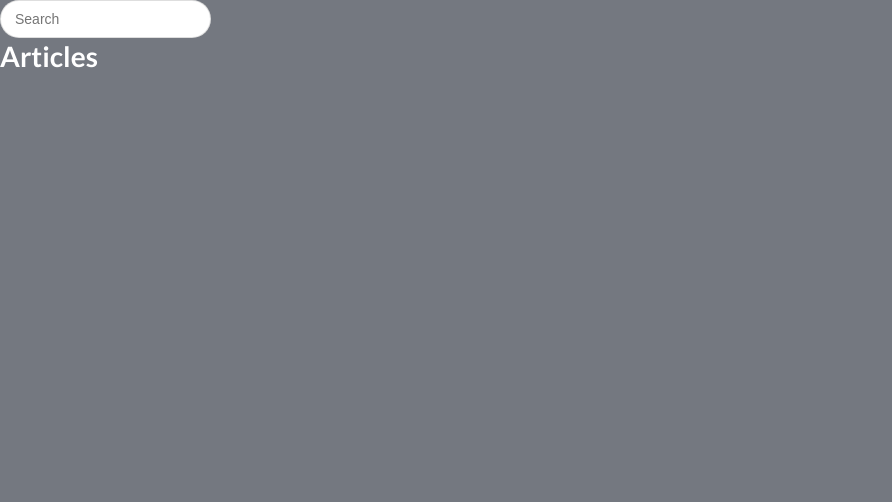
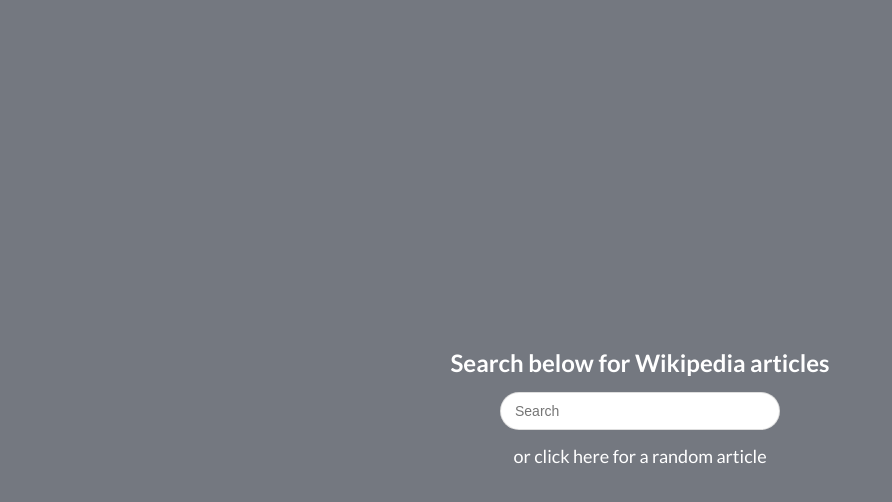
Before and after one commit to tengen14/Wikipedia-Viewer, a React (Create React App) app: page / in a window 1280 px wide. Shown: the top 502 px of the page, without its empty margins (0-892 px from the left). Built offline with nearby package versions, Linux system fonts and the light colour scheme.

Commit message:
Add 'random article search' and format search bar and headers

```diff
--- a/src/components/App.js
+++ b/src/components/App.js
@@ -27,11 +27,26 @@
   render() {
     return (
       <div>
-        <SearchBar onSubmit={this.onSearchSubmit} />
-        <ArticleList articles={this.state.articles}/>
+        <div id="outer">
+          <div id="middle">
+            <div id="inner">
+              <h1>Search below for Wikipedia articles</h1>
+              <SearchBar onSubmit={this.onSearchSubmit} />
+              <a id="random-search"
+                href="https://en.wikipedia.org/wiki/Special:Random"
+                target="_blank"
+              >
+                or click here for a random article
+              </a>
+            </div>
+          </div>
+        </div>
+        <ArticleList articles={this.state.articles} />
       </div>
     );
   }
 }
 
 export default App;
+
+//style searchbar to center viewport
--- a/src/components/ArticleCard.js
+++ b/src/components/ArticleCard.js
@@ -4,11 +4,13 @@
 const ArticleCard = props => {
   return (
     <div>
-        <div class="ui segment">
-            <h2 class="ui left floated header">{props.title}</h2>
-            <div class="ui clearing divider"></div>
-            <p>{props.snippet}</p>
+      <a href={`https://en.wikipedia.org/?curid=${props.pageid}`} target="_blank">
+        <div className="ui segment">
+          <h2 className="ui left floated header">{props.title}</h2>
+          <div className="ui clearing divider"></div>
+          <p>{props.snippet}</p>
         </div>
+      </a>
     </div>
   );
 };
--- a/src/components/ArticleList.js
+++ b/src/components/ArticleList.js
@@ -21,7 +21,6 @@
   render() {
     return (
       <div>
-        <h1>Articles</h1>
         <ul>{this.getIds()}</ul>
       </div>
     );
--- a/src/components/SearchBar.js
+++ b/src/components/SearchBar.js
@@ -17,7 +17,7 @@
         <form onSubmit={this.onSubmitForm}>
           <div className="ui search">
             <input
-              class="prompt"
+              className="prompt"
               type="text"
               placeholder="Search"
               value={this.state.term}
--- a/src/styles/ArticleCard.css
+++ b/src/styles/ArticleCard.css
@@ -5,6 +5,7 @@
   position: relative;
   margin: auto !important;
   margin-bottom: 60px !important;
+  top: 500px;
   background-color:#505257;
   color: white;
 }
@@ -22,21 +23,44 @@
     font-size: 16px;
 }
 
-hr {
-    color: black;
-}
-
-/* Search Bar Styling */
-
-.ui.search > .prompt {
-}
-
-/* Body styling */
-
+/* Body and Search Bar styling */
 body {
     background-color: #747880;
 }
 
 h1 {
     color: white;
+    font-size: 24px;
 }
+
+#random-search {
+    font-size: 18px;
+    position: relative;
+    top: 16px;
+    color: white;
+}
+
+.ui.search > .prompt {
+    width: 70%;
+}
+
+ #outer {
+    display: table;
+    position: absolute;
+    top: 0;
+    left: 0;
+    height: 100%;
+    width: 100%;
+    text-align: center;
+  }
+
+  #middle {
+    display: table-cell;
+    vertical-align: middle;
+  }
+
+  #inner {
+    margin-left: auto;
+    margin-right: auto;
+    width: 400px;
+  }
```
